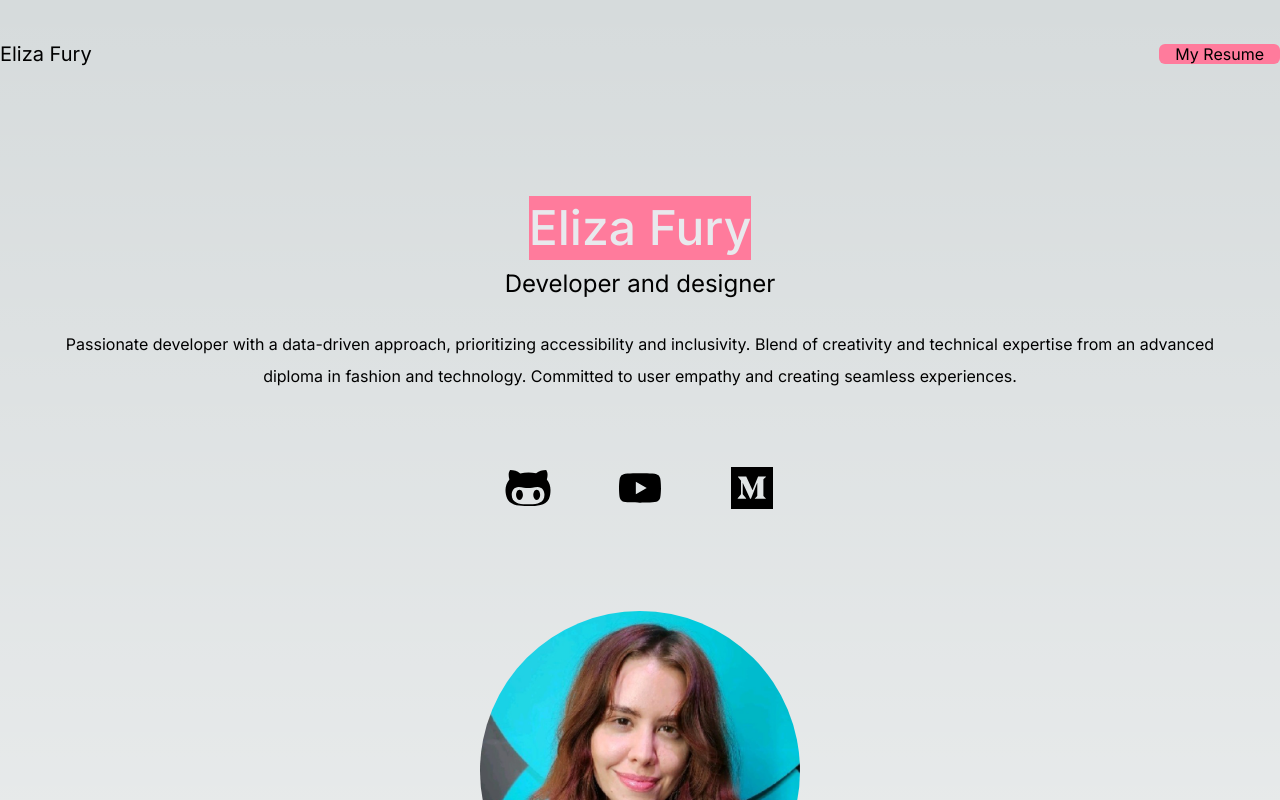
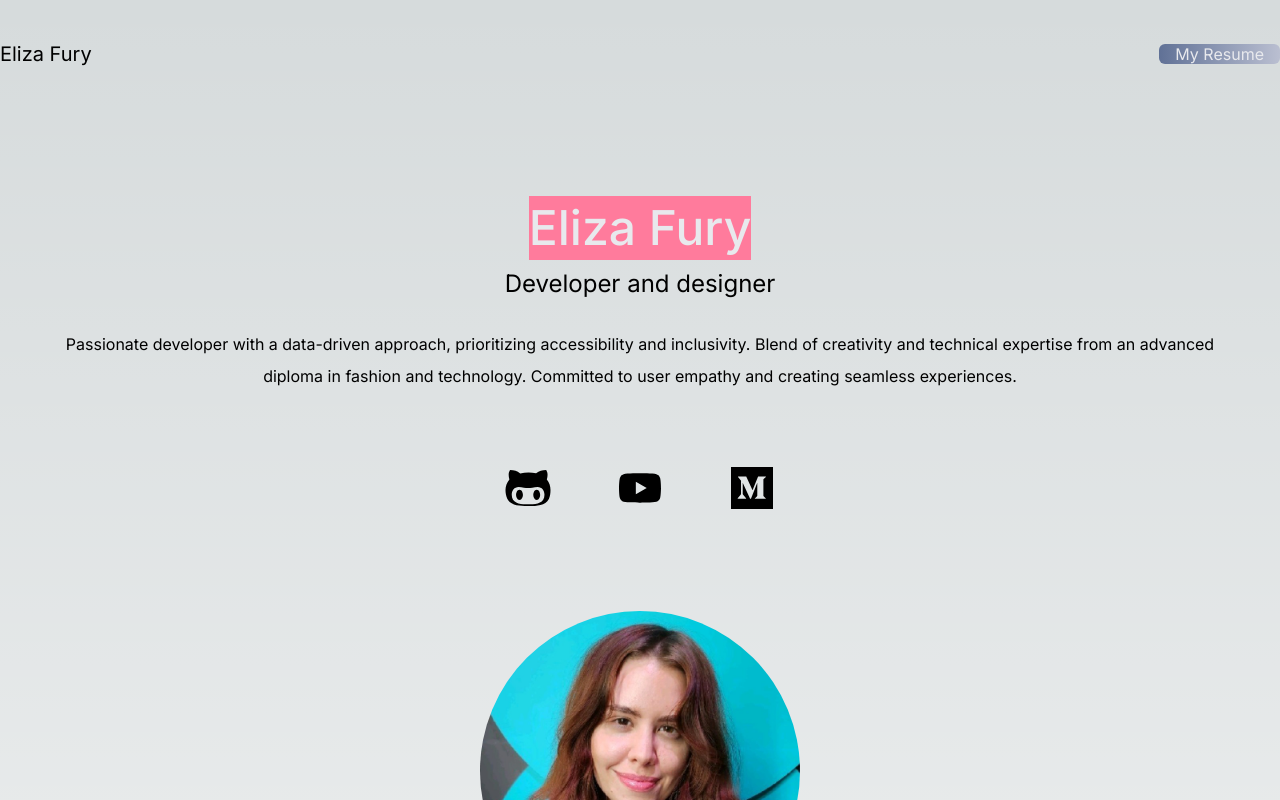
Before and after one commit to Efury1/myportfolio, a Next.js app: page / in a window 1280 px wide. Shown: the top 800 px of the page. Built offline with nearby package versions, Linux system fonts and the light colour scheme.

Commit message:
Change style

```diff
--- a/src/app/page.tsx
+++ b/src/app/page.tsx
@@ -11,7 +11,7 @@ export default function Home() {
           <h1 className="text-xl">Eliza Fury</h1>
           <ul className="flex items-center">
             <li></li>
-            <li><a className="bg-pink text-black px-4 rounded-md ml-8" href="https://www.linkedin.com/in/eliza-fury-3004b3110/">My Resume</a></li>
+            <li><a className="bg-gradient-to-r from-blue to-purple text-white px-4 rounded-md ml-8" href="https://www.linkedin.com/in/eliza-fury-3004b3110/">My Resume</a></li>
           </ul>
         </nav>
         <section>
```
